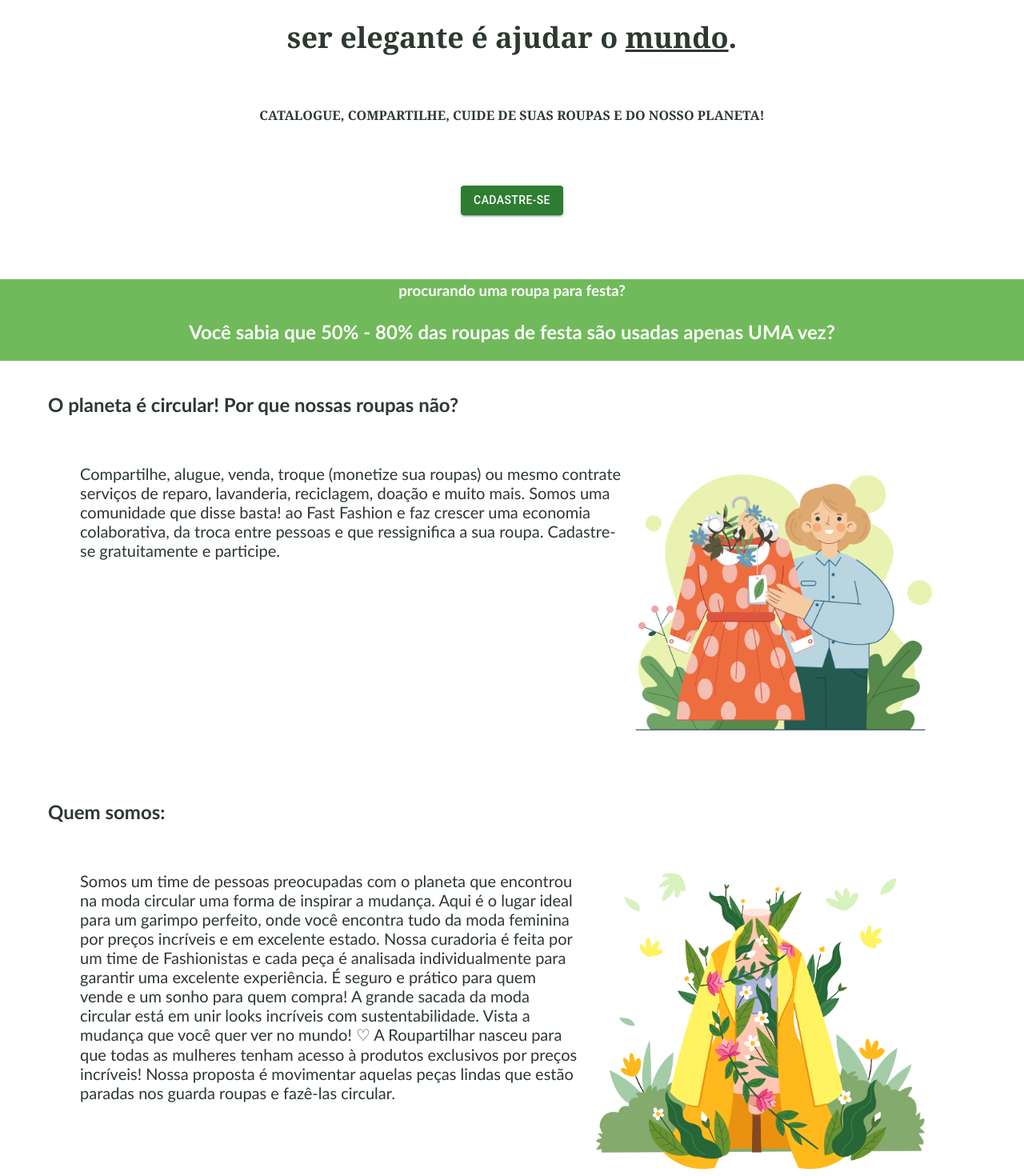
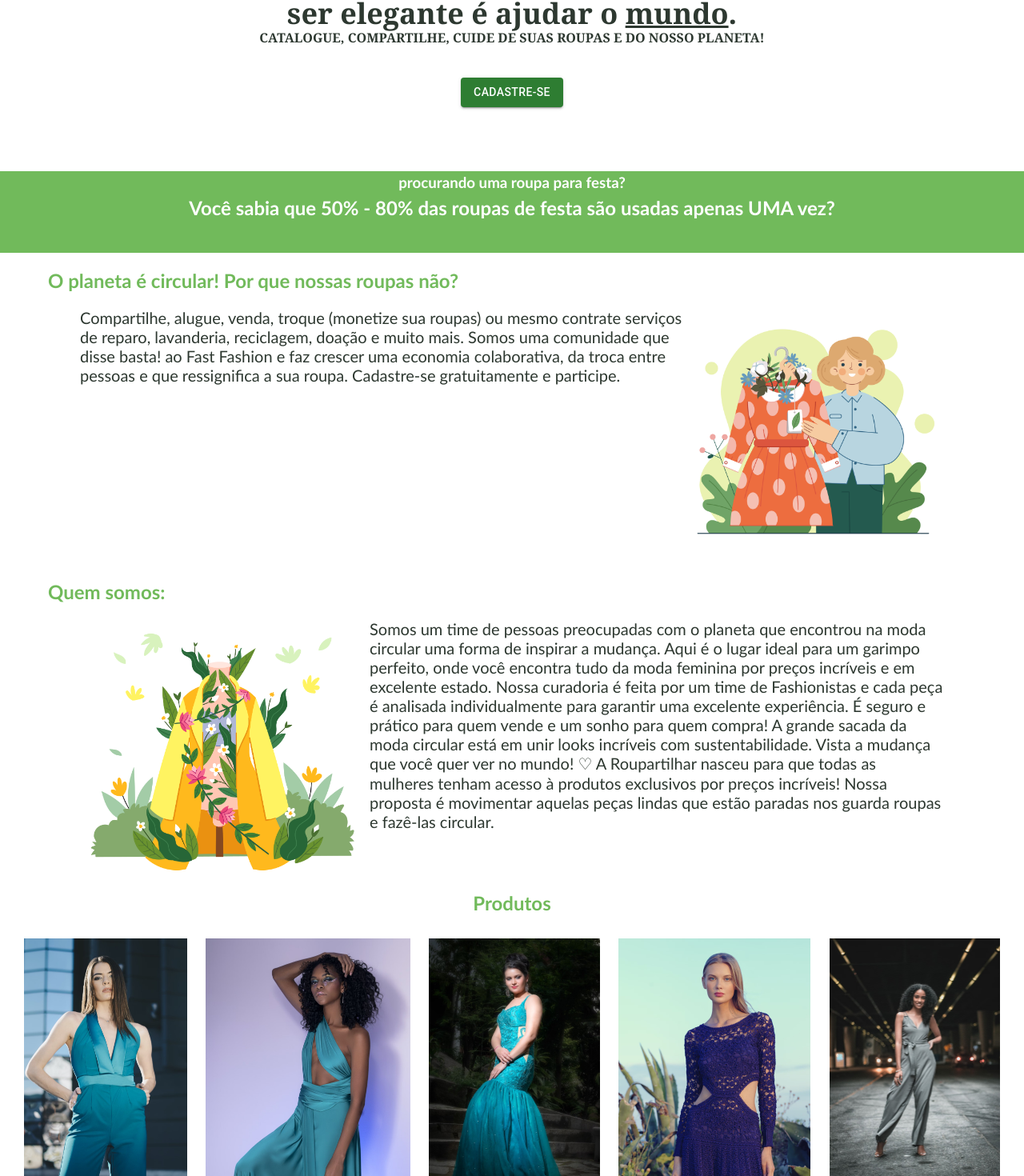
Before and after one commit to thamilippelt/provi-hack-13, a React (Create React App) app in the folder projeto-roupartilhar/: page / in a window 1280 px wide. Shown: the part 470-1940 px from the top of the page at 80% size. Built offline with nearby package versions, Linux system fonts and the light colour scheme.

Commit message:
arrumando layout

```diff
--- a/projeto-roupartilhar/src/pages/HomePage/HomePage.js
+++ b/projeto-roupartilhar/src/pages/HomePage/HomePage.js
@@ -1,7 +1,7 @@
 import { useHistory } from 'react-router-dom';
 import Button from '@mui/material/Button';
 import logo from '../../assets/logo.png'
-import { ButtonContainer, ImgLogo, InfosContainer, MiddleContainer, SubTitle, SubTitleText, ImgSubText, ProductSection } from './styled'
+import { ButtonContainer, ImgLogo, InfosContainer, MiddleContainer, SubTitle, SubTitleText, ImgSubText, ProductSection, ProductText } from './styled'
 import { goToSignUp } from '../../router/coordinator';
 import imgUm from '../../assets/01.png'
 import imgDois from '../../assets/02.png'
@@ -55,6 +55,7 @@ function HomePage() {
                     </h2>
                 </SubTitleText>
                 <InfosContainer>
+                <ImgSubText src={imgDois} />
                     <p>
                         Somos um time de pessoas preocupadas com o planeta que encontrou na moda circular uma forma de inspirar a mudança.
                         Aqui é o lugar ideal para um garimpo perfeito, onde você encontra tudo da moda feminina por preços incríveis e em excelente estado.
@@ -65,12 +66,12 @@ function HomePage() {
                         A Roupartilhar nasceu para que todas as mulheres tenham acesso à produtos exclusivos por preços incríveis! Nossa proposta é movimentar aquelas peças lindas que estão paradas nos guarda roupas e fazê-las circular.
 
                     </p>
-                    <ImgSubText src={imgDois} />
+
                 </InfosContainer>
             </>
-            <SubTitleText>
+            <ProductText>
                 <h2>Produtos</h2>
-            </SubTitleText>
+            </ProductText>
             <ProductSection>
                 <ImgSubText src={roupaUm} />
                 <ImgSubText src={roupaDois} />
--- a/projeto-roupartilhar/src/pages/HomePage/styled.js
+++ b/projeto-roupartilhar/src/pages/HomePage/styled.js
@@ -4,6 +4,7 @@ export const ImgLogo = styled.img`
    display: block;
     margin-left: auto;
     margin-right: auto;
+    max-width: 100%;
 `
 export const SubTitle = styled.section`
     display: flex;
@@ -44,13 +45,19 @@ export const SubTitleText = styled.section`
   display: flex;
   margin-left: 60px;
   margin-top: 20px;
-  color: #2d3830;
+  color: #71ba5b;
   font-family: 'Trebuchet MS', 'Lucida Sans Unicode', 'Lucida Grande', 'Lucida Sans', Arial, sans-serif;
 
 `
+export const ProductText = styled.section`
+  text-align: center;
+  color: #71ba5b;
+  font-family: 'Trebuchet MS', 'Lucida Sans Unicode', 'Lucida Grande', 'Lucida Sans', Arial, sans-serif;
+  margin-bottom: 10px;
+`
 export const ImgSubText = styled.img`
-  max-width: 80vw;
-  max-height: 50vh;
+  max-width: 60vw;
+  max-height: 40vh;
 `
 export const ProductSection = styled.section`
     display: flex;
--- a/projeto-roupartilhar/src/styled.js
+++ b/projeto-roupartilhar/src/styled.js
@@ -2,40 +2,19 @@ import styled from "styled-components"
 
 export const AppContainer = styled.div `
   align-items: center;
-`
-export const ImgLogo = styled.img`
-   display: block;
-    margin-left: auto;
-    margin-right: auto;
-`
-export const SubTitle = styled.section`
-    display: flex;
-    text-align: center;
-    flex-direction: column;
-    font-family: Cambria, Cochin, Georgia, Times, 'Times New Roman', serif;
-    color: #2d3830;
-    font-size: 1.5rem;
-    line-height: 1.2;
-    font-weight: bolder;
-`
+  * {
+    margin: 0;
+    padding: 0;
+    box-sizing: border-box;
+  }
+  :root {
 
-export const MiddleContainer = styled.section`
-  background-color: #71ba5b;
-  margin-top: 80px;
-  height: 8vw;
-  font-family: 'Trebuchet MS', 'Lucida Sans Unicode', 'Lucida Grande', 'Lucida Sans', Arial, sans-serif;
-  color: white;
-  font-weight: 400;
-  line-height: 1.5;
-  text-align: center;
-`
-export const ButtonContainer = styled.section`
-  display: flex;
-  justify-content: center;
-  align-items: center;
-  margin-top: 40px;
-`
-export const InfosContainer = styled.section`
-  display: flex;
+      @media (min-width: 768px) {
 
-`
+      }
+
+      @media (min-width: 1024px) {
+
+      }
+    }
+`;
```
Also changed, not shown: 1 other file (tests, documents, lock files or other folders).
